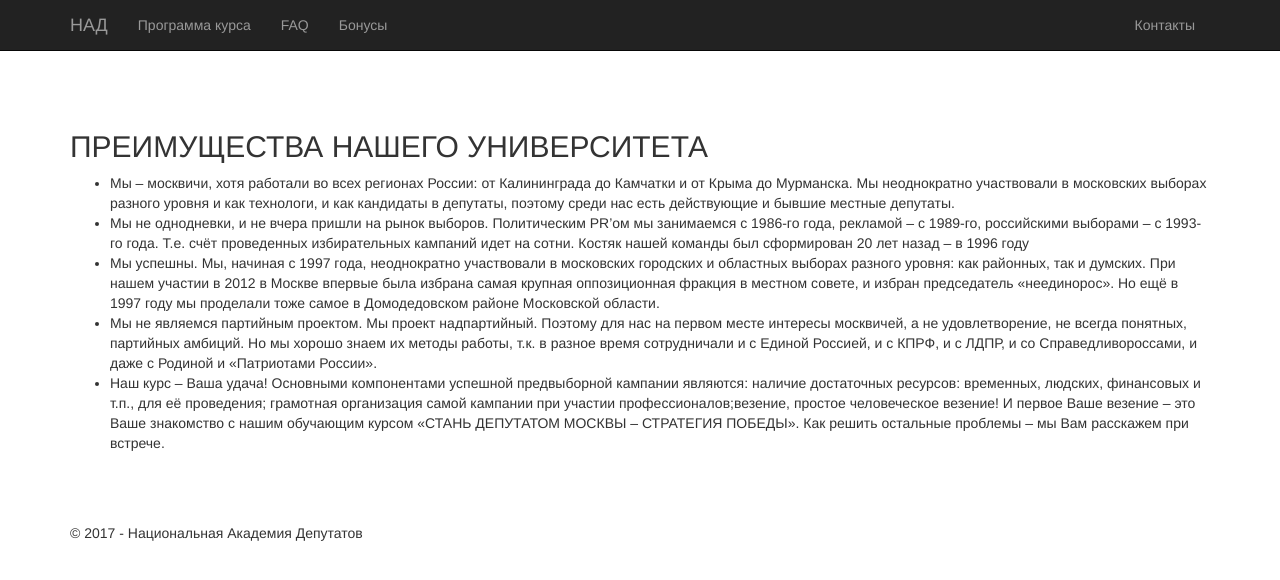
After one commit to 4c74356b41/mrpr, an ASP.NET MVC app: template WebApplication1/Views/Home/Advantages.cshtml in a window 1280 px wide. The commit adds this page. Shown: the top 580 px of the page. Run offline with ASP.NET Core 8 and stand-ins for ASP.NET MVC 5, Linux system fonts and the light colour scheme; the template is opened without the code that fills it, so the values that code supplies are empty; the project's own start-up code is not run, and a stand-in starts its controllers and pages; some libraries are stand-ins or nearby versions.

Commit message:
some minor stuff

```diff
--- a/WebApplication1/Content/Site.css
+++ b/WebApplication1/Content/Site.css
@@ -26,11 +26,6 @@ textarea {
 .container {
     z-index: 2;
     width: 100%;
-}
-
-.jumbotron {
-    background-color: aquamarine;
-    margin-bottom: 0px;
 }
 
 .mr-zero-block {
--- /dev/null
+++ b/WebApplication1/Views/Home/Advantages.cshtml
@@ -0,0 +1,43 @@
+@{
+    ViewBag.Title = "Преимущества";
+}
+
+<div class="container">
+    <br /><br /><br />
+    <H2>ПРЕИМУЩЕСТВА НАШЕГО УНИВЕРСИТЕТА</H2>
+    <ul>
+        <li>Мы – москвичи, хотя работали во всех регионах России: от
+    Калининграда до Камчатки и от Крыма до Мурманска. Мы
+    неоднократно участвовали в московских выборах разного уровня и
+    как технологи, и как кандидаты в депутаты, поэтому среди нас
+    есть действующие и бывшие местные депутаты.</li>
+        <li>Мы не однодневки, и не вчера пришли на рынок выборов.
+
+    Политическим PR’ом мы занимаемся с 1986-го года, рекламой – с 1989-го, российскими
+    выборами – с 1993-го года. Т.е. счёт проведенных избирательных кампаний
+    идет на сотни. Костяк нашей команды был сформирован 20 лет назад – в
+    1996 году</li>
+        <li>Мы успешны. Мы, начиная с 1997 года, неоднократно участвовали в
+    московских городских и областных выборах разного уровня: как
+    районных, так и думских. При нашем участии в 2012 в Москве
+    впервые была избрана самая крупная оппозиционная фракция в
+    местном совете, и избран председатель «неединорос». Но ещё в
+    1997 году мы проделали тоже самое в Домодедовском районе
+    Московской области.</li>
+        <li>Мы не являемся партийным проектом. Мы проект надпартийный.
+
+    Поэтому для нас на первом месте интересы москвичей, а не
+    удовлетворение, не всегда понятных, партийных амбиций. Но мы хорошо
+    знаем их методы работы, т.к. в разное время сотрудничали и с Единой
+    Россией, и с КПРФ, и с ЛДПР, и со Справедливороссами, и даже с Родиной и «Патриотами России».</li>
+        <li>Наш курс – Ваша удача!
+    Основными компонентами успешной предвыборной кампании являются:
+    наличие достаточных ресурсов: временных, людских, финансовых и
+    т.п., для её проведения;
+    грамотная организация самой кампании при участии
+    профессионалов;везение, простое человеческое везение!
+    И первое Ваше везение – это Ваше знакомство с нашим обучающим курсом
+    «СТАНЬ ДЕПУТАТОМ МОСКВЫ – СТРАТЕГИЯ ПОБЕДЫ».
+    Как решить остальные проблемы – мы Вам расскажем при встрече.</li>
+    </ul>
+</div><br /><br /><br />
--- a/WebApplication1/Views/Shared/_Layout.cshtml
+++ b/WebApplication1/Views/Shared/_Layout.cshtml
@@ -19,13 +19,13 @@
                     <span class="icon-bar"></span>
                     <span class="icon-bar"></span>
                 </button>
-                @Html.ActionLink("Национальная Академия Депутатов", "Index", "Home", new { area = "" }, new { @class = "navbar-brand" })
+                @Html.ActionLink("НАД", "Index", "Home", new { area = "" }, new { @class = "navbar-brand" })
             </div>
             <div class="navbar-collapse collapse">
                 <ul class="nav navbar-nav">
-                    <li>@Html.ActionLink("Программа курса", "Index", "Home")</li>
-                    <li>@Html.ActionLink("FAQ", "About", "Home")</li>
-                    <li>@Html.ActionLink("Бонусы", "Contact", "Home")</li>
+                    <li>@Html.ActionLink("Программа курса", "Course", "Home")</li>
+                    <li>@Html.ActionLink("FAQ", "FAQ", "Home")</li>
+                    <li>@Html.ActionLink("Бонусы", "Bonus", "Home")</li>
                 </ul>
                 <ul class="nav navbar-nav navbar-right"><li class="navbar-right">@Html.ActionLink("Контакты", "Contact", "Home")</li></ul>
             </div>
```
Also changed, not shown: WebApplication1/Controllers/HomeController.cs (+20 -4 lines), WebApplication1/Views/Home/About.cshtml (deleted, +0 -7 lines), WebApplication1/Views/Home/Bonus.cshtml (added, +13 -0 lines), WebApplication1/Views/Home/Contact.cshtml (+9 -13 lines), WebApplication1/Views/Home/Course.cshtml (added, +13 -0 lines), WebApplication1/Views/Home/FAQ.cshtml (added, +13 -0 lines), WebApplication1/Views/Home/Index.cshtml (+19 -10 lines), WebApplication1/Views/Home/Recommendations.cshtml (added, +13 -0 lines), WebApplication1/WebApplication1.csproj.
